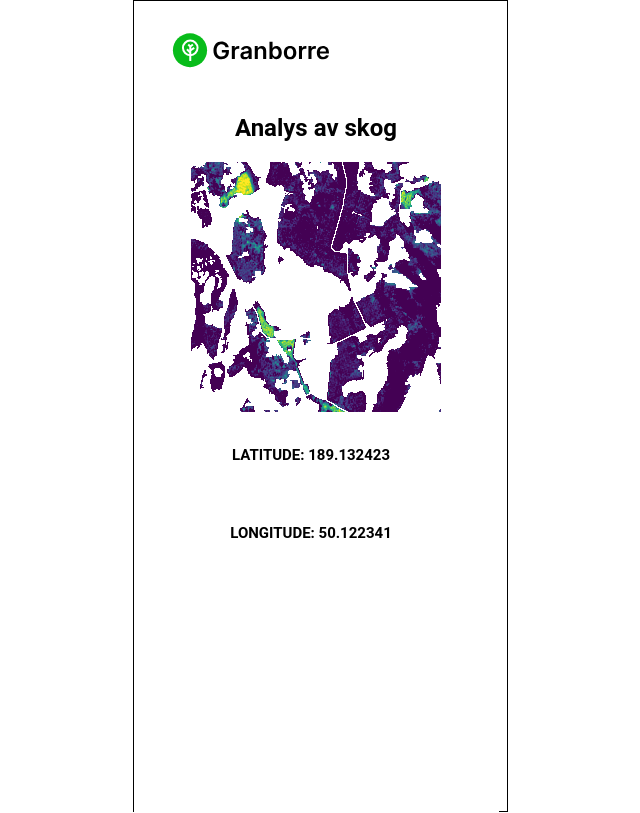
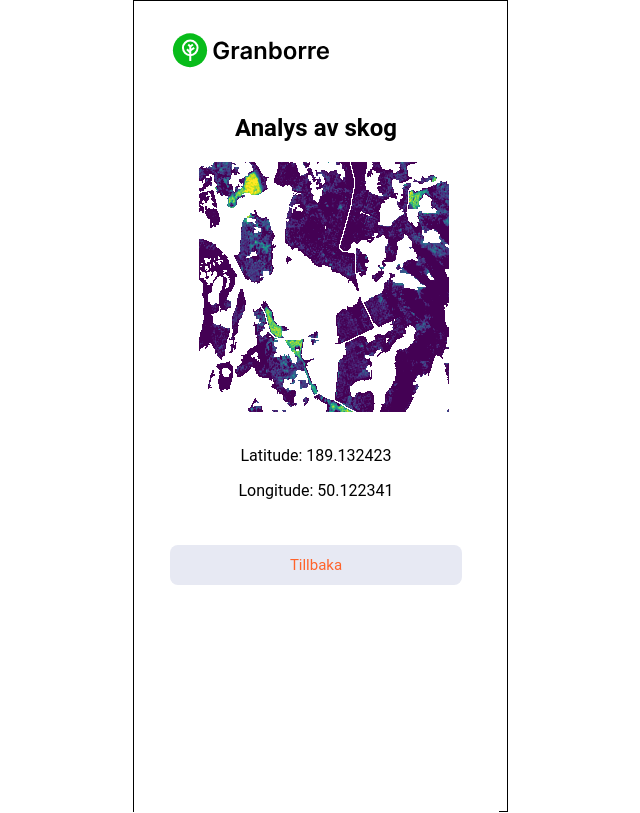
Before and after one commit to ma-chni/Granborre, a React (Create React App) app in the folder client/: page /analys in a window 1280 px wide. Shown: the whole page, without its empty margins (320-960 px from the left). Built offline with nearby package versions, Linux system fonts and the light colour scheme.

Commit message:
Update Analysis and Profile

```diff
--- a/client/src/App.css
+++ b/client/src/App.css
@@ -409,5 +409,11 @@ input.toggle:checked ~ .menu {
 .forest-image {
   width: 250px;
   height: 250px;
-  margin-bottom: -200px;
+  margin-bottom: -210px;
+  margin-left:15px;
 }
+
+.long-lat {
+  margin-top: 240px;
+  margin-bottom: 40px;
+}
--- a/client/src/components/Analysis/Analysis.js
+++ b/client/src/components/Analysis/Analysis.js
@@ -1,7 +1,11 @@
 import React from 'react';
 import logoWhite from "../../images/logo.svg";
 import forest from '../../images/forest.png'; // with import
-function Analysis() {
+import { withRouter } from "react-router-dom";
+function Analysis(props) {
+    const redirectToHome = () => {
+        props.history.push("/menu");
+      };
     return(
     <div className="container">
         <div className="menu">
@@ -10,16 +14,15 @@ function Analysis() {
             </div>
             <h2>Analys av skog</h2>
             <img className="forest-image" src={forest} alt="forest" />
-            <ul className="middle">
-            <li>
+            <div className="long-lat">
                 <p>Latitude: 189.132423</p>
-            </li>
-            <li>
                 <p>Longitude: 50.122341</p>
-            </li>
-        </ul>
+            </div>
+            <button className="grey-btn" onClick={() => redirectToHome()}>
+            Tillbaka
+          </button>
             </div>
         </div>
     )
 }
-export default Analysis;
+export default withRouter(Analysis);
--- a/client/src/components/Profile/Profile.js
+++ b/client/src/components/Profile/Profile.js
@@ -38,11 +38,11 @@ function Profile(props) {
         </p>
         <div className="preferences-check">
           <input type="checkbox" value="emails" />
-          Jag vill har uppdateringar och nyhetsbrev på mejl
+          Jag vill ha uppdateringar och nyhetsbrev på mejl
         </div>
         <div className="preferences-check">
           <input type="checkbox" value="texts" />
-          Jag vill har uppdateringar och nyhetsbrev på SMS
+          Jag vill ha uppdateringar och nyhetsbrev på SMS
         </div>
         <button
           type="submit"
```
